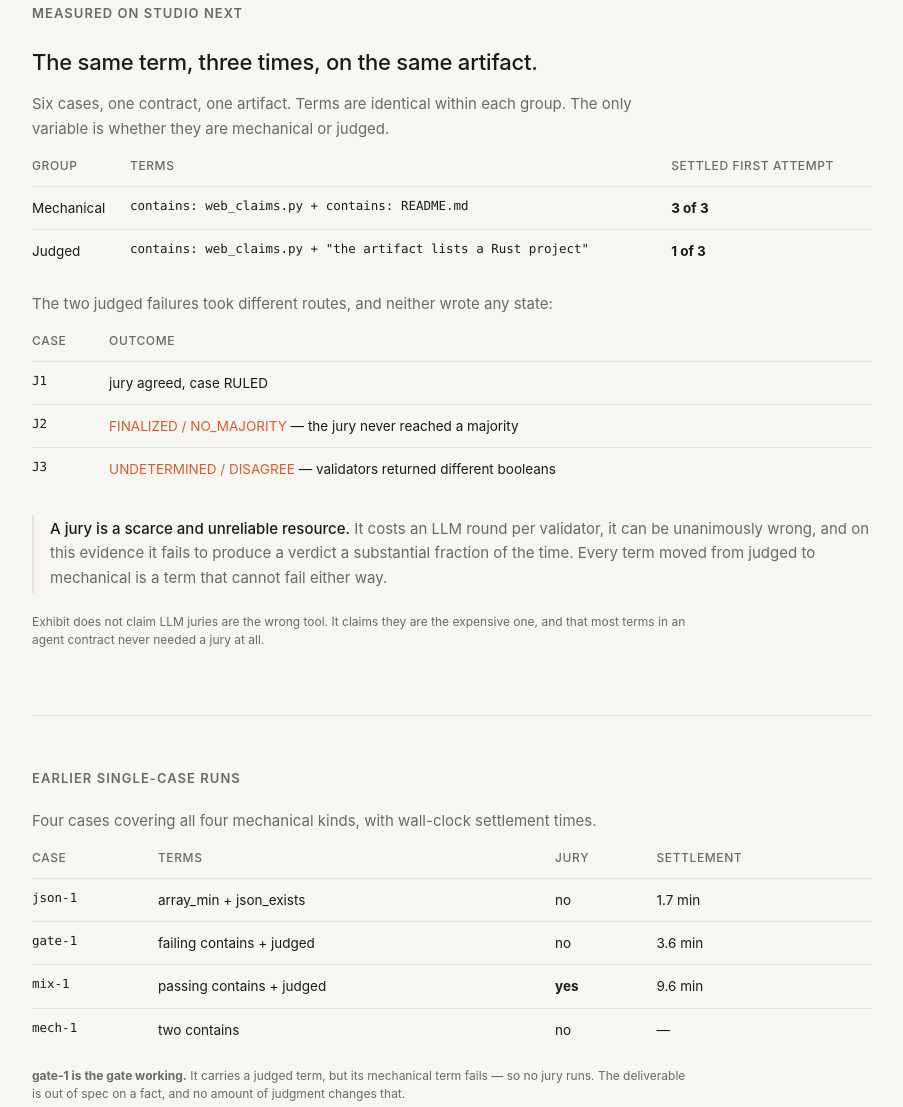
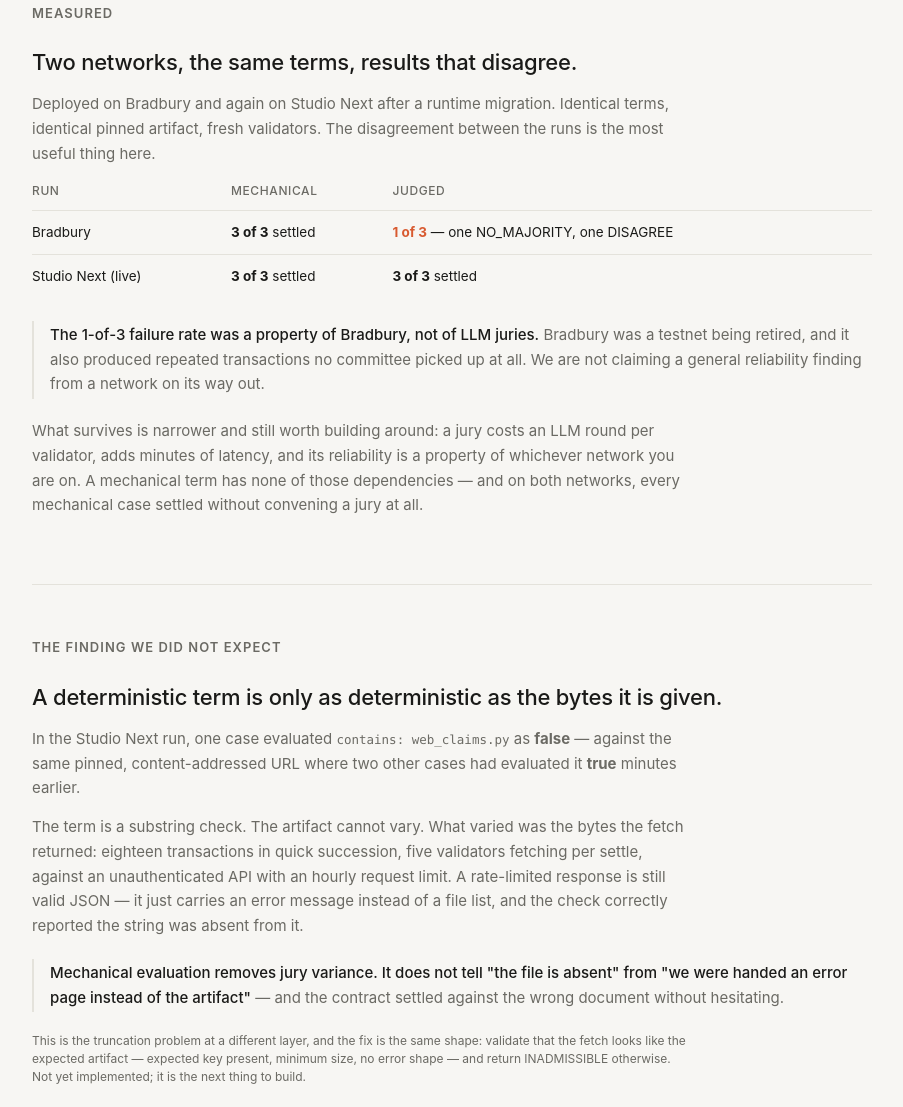
Before and after one commit to Makabeez/exhibit, a plain HTML site: page index.html in a window 1280 px wide. Shown: the part 1693-2800 px from the top of the page, without its empty margins (188-1091 px from the left). Drawn offline with Linux system fonts and the light colour scheme.

Commit message:
landing page: report both networks and the fetch-variance finding

```diff
--- a/index.html
+++ b/index.html
@@ -84,7 +84,7 @@ footer a{color:var(--muted)}
     </g>
   </svg>
   <h1>Most terms don't need a jury.</h1>
-  <p class="lede">Exhibit is escrow for agents trading with agents. Terms that can be <strong>decided</strong> — a field exists, an array has ten entries, a status equals ok — settle in deterministic code. Only genuinely subjective terms reach a validator jury. In our runs mechanical terms settled <strong>3 of 3</strong> times; the same case sent to a jury settled <strong>1 of 3</strong>.</p>
+  <p class="lede">Exhibit is escrow for agents trading with agents. Terms that can be <strong>decided</strong> — a field exists, an array has ten entries, a status equals ok — settle in deterministic code. Only genuinely subjective terms reach a validator jury. Across two networks every mechanical case settled <strong>without convening a jury at all</strong>.</p>
   <div class="chips">
     <span class="chip">Onchain Justice</span>
     <span class="chip">Machine-readable terms</span>
@@ -129,28 +129,33 @@ array_min: results &gt;= 10
 </section>
 
 <section>
-  <h2>Measured on Studio Next</h2>
-  <h3>The same term, three times, on the same artifact.</h3>
-  <p class="sub">Six cases, one contract, one artifact. Terms are identical within each group. The only variable is whether they are mechanical or judged.</p>
+  <h2>Measured</h2>
+  <h3>Two networks, the same terms, results that disagree.</h3>
+  <p class="sub">Deployed on Bradbury and again on Studio Next after a runtime migration. Identical terms, identical pinned artifact, fresh validators. The disagreement between the runs is the most useful thing here.</p>
+
   <table>
-    <tr><th>Group</th><th>Terms</th><th>Settled first attempt</th></tr>
-    <tr><td>Mechanical</td><td class="mono">contains: web_claims.py + contains: README.md</td><td><strong>3 of 3</strong></td></tr>
-    <tr><td>Judged</td><td class="mono">contains: web_claims.py + "the artifact lists a Rust project"</td><td><strong>1 of 3</strong></td></tr>
+    <tr><th>Run</th><th>Mechanical</th><th>Judged</th></tr>
+    <tr><td>Bradbury</td><td><strong>3 of 3</strong> settled</td><td><span style="color:var(--no)"><strong>1 of 3</strong></span> — one NO_MAJORITY, one DISAGREE</td></tr>
+    <tr><td>Studio Next (live)</td><td><strong>3 of 3</strong> settled</td><td><strong>3 of 3</strong> settled</td></tr>
   </table>
-  <p class="sub" style="margin-top:20px">The two judged failures took different routes, and neither wrote any state:</p>
-  <table>
-    <tr><th>Case</th><th>Outcome</th></tr>
-    <tr><td class="mono">J1</td><td>jury agreed, case RULED</td></tr>
-    <tr><td class="mono">J2</td><td><span style="color:var(--no)">FINALIZED / NO_MAJORITY</span> — the jury never reached a majority</td></tr>
-    <tr><td class="mono">J3</td><td><span style="color:var(--no)">UNDETERMINED / DISAGREE</span> — validators returned different booleans</td></tr>
-  </table>
-  <div class="quote" style="margin-top:24px"><strong>A jury is a scarce and unreliable resource.</strong> It costs an LLM round per validator, it can be unanimously wrong, and on this evidence it fails to produce a verdict a substantial fraction of the time. Every term moved from judged to mechanical is a term that cannot fail either way.</div>
-  <p class="note">Exhibit does not claim LLM juries are the wrong tool. It claims they are the expensive one, and that most terms in an agent contract never needed a jury at all.</p>
+
+  <div class="quote" style="margin-top:24px"><strong>The 1-of-3 failure rate was a property of Bradbury, not of LLM juries.</strong> Bradbury was a testnet being retired, and it also produced repeated transactions no committee picked up at all. We are not claiming a general reliability finding from a network on its way out.</div>
+
+  <p class="sub">What survives is narrower and still worth building around: a jury costs an LLM round per validator, adds minutes of latency, and its reliability is a property of whichever network you are on. A mechanical term has none of those dependencies — and on both networks, every mechanical case settled without convening a jury at all.</p>
+</section>
+
+<section>
+  <h2>The finding we did not expect</h2>
+  <h3>A deterministic term is only as deterministic as the bytes it is given.</h3>
+  <p class="sub">In the Studio Next run, one case evaluated <code>contains: web_claims.py</code> as <strong>false</strong> — against the same pinned, content-addressed URL where two other cases had evaluated it <strong>true</strong> minutes earlier.</p>
+  <p class="sub">The term is a substring check. The artifact cannot vary. What varied was the bytes the fetch returned: eighteen transactions in quick succession, five validators fetching per settle, against an unauthenticated API with an hourly request limit. A rate-limited response is still valid JSON — it just carries an error message instead of a file list, and the check correctly reported the string was absent from it.</p>
+  <div class="quote"><strong>Mechanical evaluation removes jury variance. It does not tell "the file is absent" from "we were handed an error page instead of the artifact"</strong> — and the contract settled against the wrong document without hesitating.</div>
+  <p class="note">This is the truncation problem at a different layer, and the fix is the same shape: validate that the fetch looks like the expected artifact — expected key present, minimum size, no error shape — and return INADMISSIBLE otherwise. Not yet implemented; it is the next thing to build.</p>
 </section>
 
 <section>
   <h2>Earlier single-case runs</h2>
-  <p class="sub">Four cases covering all four mechanical kinds, with wall-clock settlement times.</p>
+  <p class="sub">Four cases on Bradbury covering all four mechanical kinds, with wall-clock settlement times.</p>
   <table>
     <tr><th>Case</th><th>Terms</th><th>Jury</th><th>Settlement</th></tr>
     <tr><td class="mono">json-1</td><td>array_min + json_exists</td><td>no</td><td>1.7 min</td></tr>
@@ -158,8 +163,7 @@ array_min: results &gt;= 10
     <tr><td class="mono">mix-1</td><td>passing contains + judged</td><td><strong>yes</strong></td><td>9.6 min</td></tr>
     <tr><td class="mono">mech-1</td><td>two contains</td><td>no</td><td>—</td></tr>
   </table>
-  <p class="note" style="margin-top:16px"><strong>gate-1 is the gate working.</strong> It carries a judged term, but its mechanical term fails — so no jury runs. The deliverable is out of spec on a fact, and no amount of judgment changes that.</p>
-  <p class="note">json-1 exercised path-walking against live GitHub API JSON: <code>array_min: 0.name &gt;= 1</code> correctly false, <code>json_exists: 0.sha</code> correctly true. Timings are single runs — indicative, not averages. The settlement-rate result above is the one that replicates.</p>
+  <p class="note" style="margin-top:16px"><strong>gate-1 is the gate working.</strong> It carries a judged term, but its mechanical term fails — so no jury runs. The deliverable is out of spec on a fact, and no amount of judgment changes that. Timings are single runs — indicative, not averages.</p>
 </section>
 
 <section>
```
